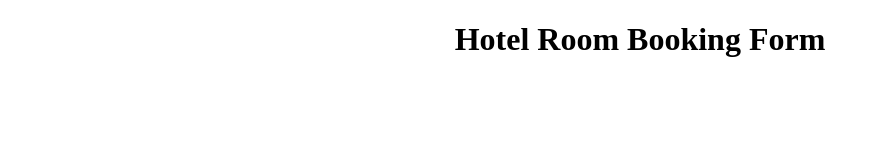
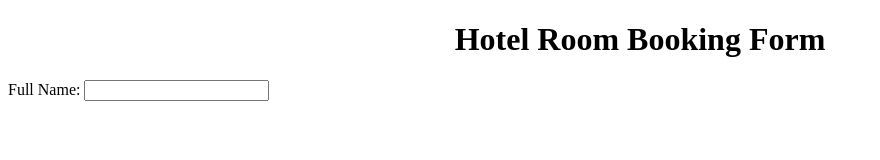
Before and after one commit to MUDITNAYAK/WDW_0407, a plain HTML site: page EXPERIMENT4.html in a window 1280 px wide. Shown: the whole page, without its empty margins (0-880 px from the left). Drawn offline with Linux system fonts and the light colour scheme.

Commit message:
full name input made

```diff
--- a/EXPERIMENT4.html
+++ b/EXPERIMENT4.html
@@ -13,6 +13,15 @@
             <!-- ACTION IS FOR THE SITE WHERE THE DATA WILL GO-->
              <!-- METHOD IS OF TWO TYPES :- GET AND POST -->
 
+             <div><label for="fullname">Full Name:</label>
+            <input id="fullname" type="text" name="fullname" required>
+            <!--id and for are connected, type is to define the type of data that will be entered in the input box-->
+            <!-- name is attribute that will send the input data to the server and required means that some data must be entered-->
+            </div>
+            <br>
+
+
+
         </form>
 
 
```
